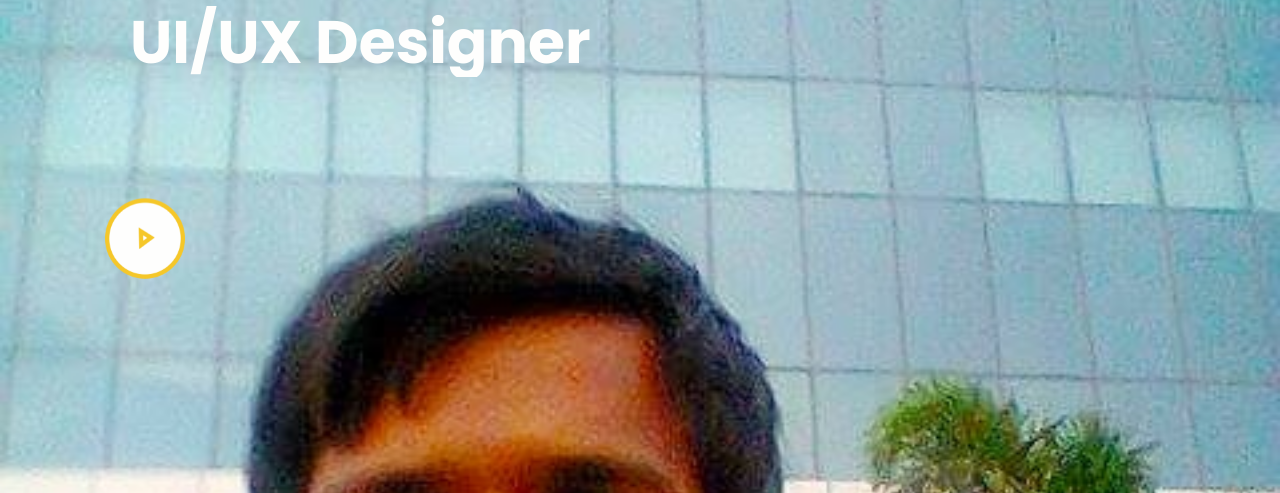
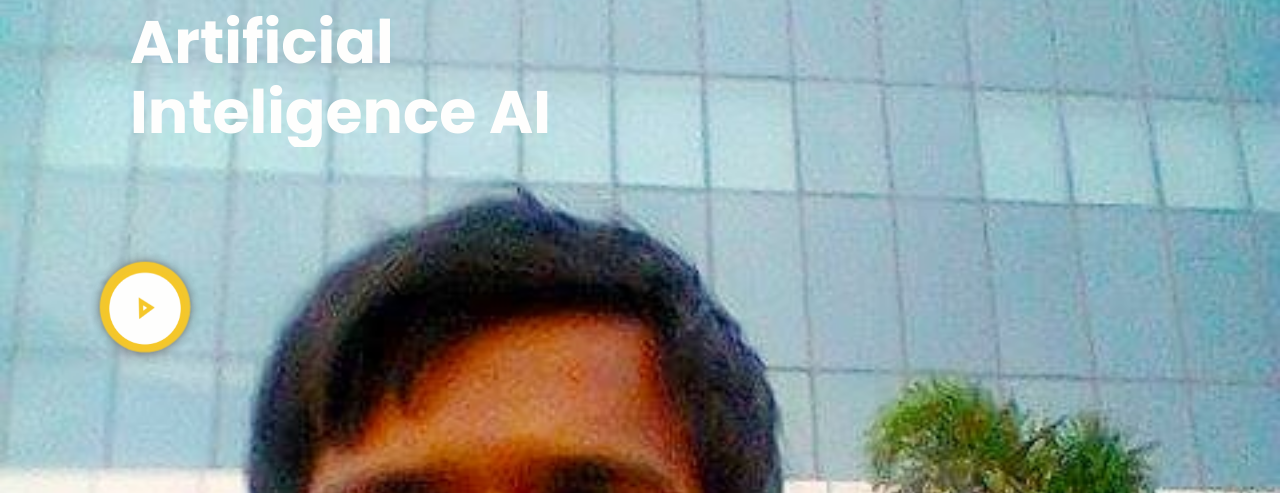
Before and after one commit to vamshia225/Vamshi-Krishna-A, a plain HTML site: page index.html in a window 1280 px wide. Shown: the part 307-800 px from the top of the page. Drawn offline with Linux system fonts and the light colour scheme; files that its build step writes are made by us from their sources.

Commit message:
Update index.html

```diff
--- a/index.html
+++ b/index.html
@@ -95,7 +95,7 @@
                                  <div class="col-md-6">
                                     <div class="banner_taital_main">
                                        <h3 class="banner_text">Hello I Am <br>vamshi</h3>
-                                       <h1 class="banner_taital">UI/UX Designer</h1>
+                                       <h1 class="banner_taital">Artificial Inteligence AI</h1>
                                     </div>
                                  </div>
                                  <div class="col-md-6">
@@ -117,7 +117,7 @@
                                  <div class="col-md-6">
                                     <div class="banner_taital_main">
                                        <h3 class="banner_text">Hello Am <br>vamshi</h3>
-                                       <h1 class="banner_taital">UI/UX Designer</h1>
+                                       <h1 class="banner_taital">Machine Learning</h1>
                                     </div>
                                  </div>
                                  <div class="col-md-6">
@@ -139,7 +139,7 @@
                                  <div class="col-md-6">
                                     <div class="banner_taital_main">
                                        <h3 class="banner_text">Hello Am <br>vamshi</h3>
-                                       <h1 class="banner_taital">UI/UX Designer</h1>
+                                       <h1 class="banner_taital">Data scienctist</h1>
                                     </div>
                                  </div>
                                  <div class="col-md-6">
```
